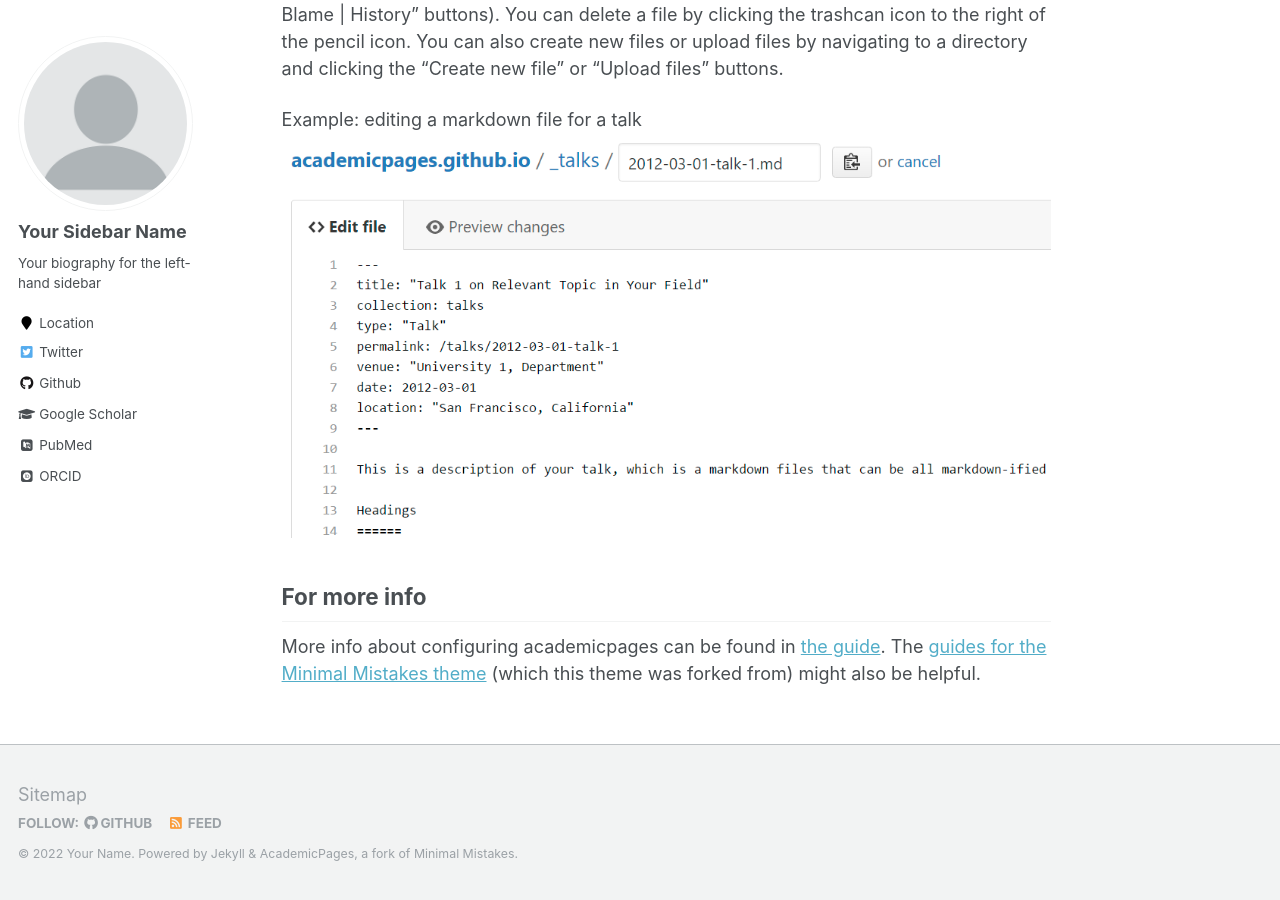
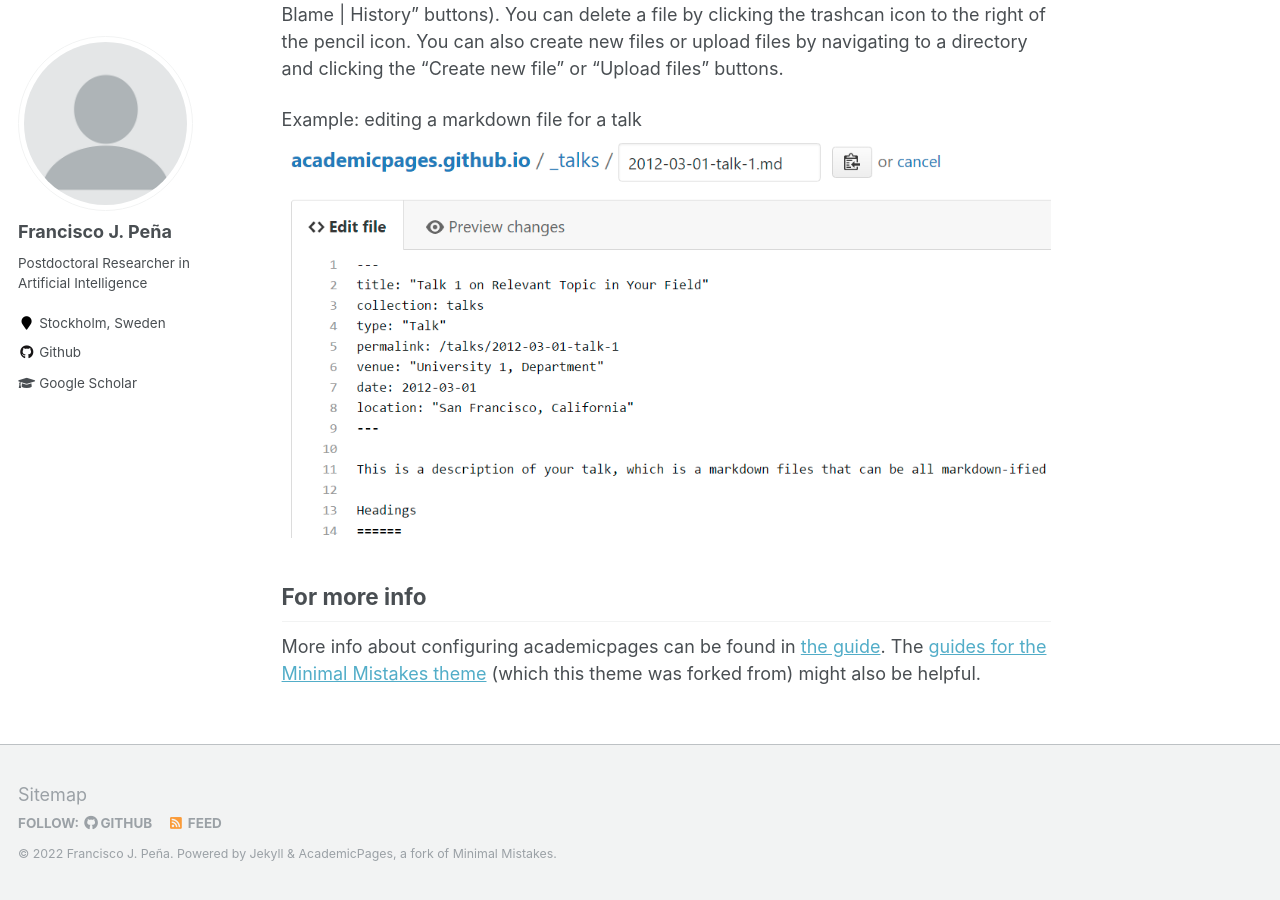
Before and after one commit to melqkiades/melqkiades.github.io, a Jekyll site: the page built from _pages/about.md, in a window 1280 px wide and 900 px high, scrolled down 2463 px. Built offline with Jekyll 4.4.1, drawn with Linux system fonts in a browser that asks for light colours; some web fonts are replaced; some of the changed text lies outside the part shown.

Commit message:
Update template info (_config.yml)

```diff
--- a/_config.yml
+++ b/_config.yml
@@ -7,13 +7,13 @@
 
 # Site Settings
 locale                   : "en-US"
-title                    : "Your Name / Site Title"
+title                    : "Francisco J. Peña"
 title_separator          : "-"
-name                     : &name "Your Name"
-description              : &description "personal description"
-url                      : https://academicpages.github.io # the base hostname & protocol for your site e.g. "https://mmistakes.github.io"
+name                     : &name "Francisco J. Peña"
+description              : &description "Postdoctoral Researcher in Artificial Intelligence"
+url                      : https://melqkiades.github.io # the base hostname & protocol for your site e.g. "https://mmistakes.github.io"
 baseurl                  : "" # the subpath of your site, e.g. "/blog"
-repository               : "academicpages/academicpages.github.io"
+repository               : "melqkiades/melqkiades.github.io"
 teaser                   :  # filename of teaser fallback teaser image placed in /images/, .e.g. "500x300.png"
 breadcrumbs              : false # true, false (default)
 words_per_minute         : 160
@@ -80,13 +80,13 @@ analytics:
 
 # Site Author
 author:
-  name             : "Your Sidebar Name"
+  name             : "Francisco J. Peña"
   avatar           : "profile.png"
-  bio              : "Your biography for the left-hand sidebar"
-  location         : "Location"
+  bio              : "Postdoctoral Researcher in Artificial Intelligence"
+  location         : "Stockholm, Sweden"
   employer         :
-  pubmed           : "https://www.ncbi.nlm.nih.gov/pubmed/?term=john+snow"
-  googlescholar    : "http://yourfullgooglescholarurl.com"
+  pubmed           :
+  googlescholar    : "https://scholar.google.com/citations?user=aDnl0tUAAAAJ&hl=en"
   email            :
   researchgate     :  # example: "https://www.researchgate.net/profile/yourprofile"
   uri              :
@@ -96,20 +96,20 @@ author:
   flickr           :
   facebook         :
   foursquare       :
-  github           : "academicpages"
+  github           : "melqkiades"
   google_plus      :
   keybase          :
   instagram        :
   impactstory      : #"https://profiles.impactstory.org/u/xxxx-xxxx-xxxx-xxxx"
   lastfm           :
   linkedin         :
-  orcid            : "http://orcid.org/yourorcidurl"
+  orcid            : # "http://orcid.org/yourorcidurl"
   pinterest        :
   soundcloud       :
   stackoverflow    : # http://stackoverflow.com/users/123456/username
   steam            :
   tumblr           :
-  twitter          : "replacethistwitterhandle"
+  twitter          : # "replacethistwitterhandle"
   vine             :
   weibo            :
   xing             :
```
